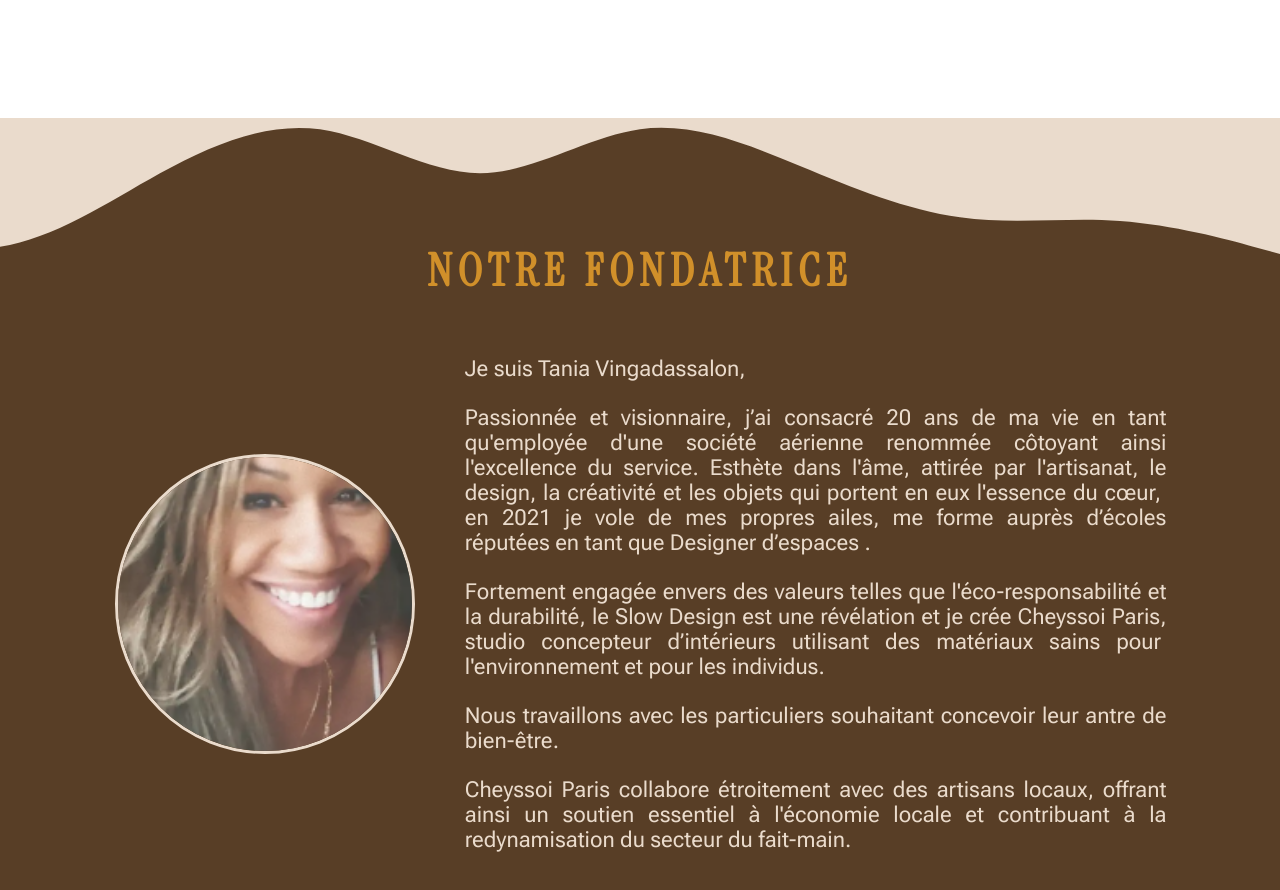
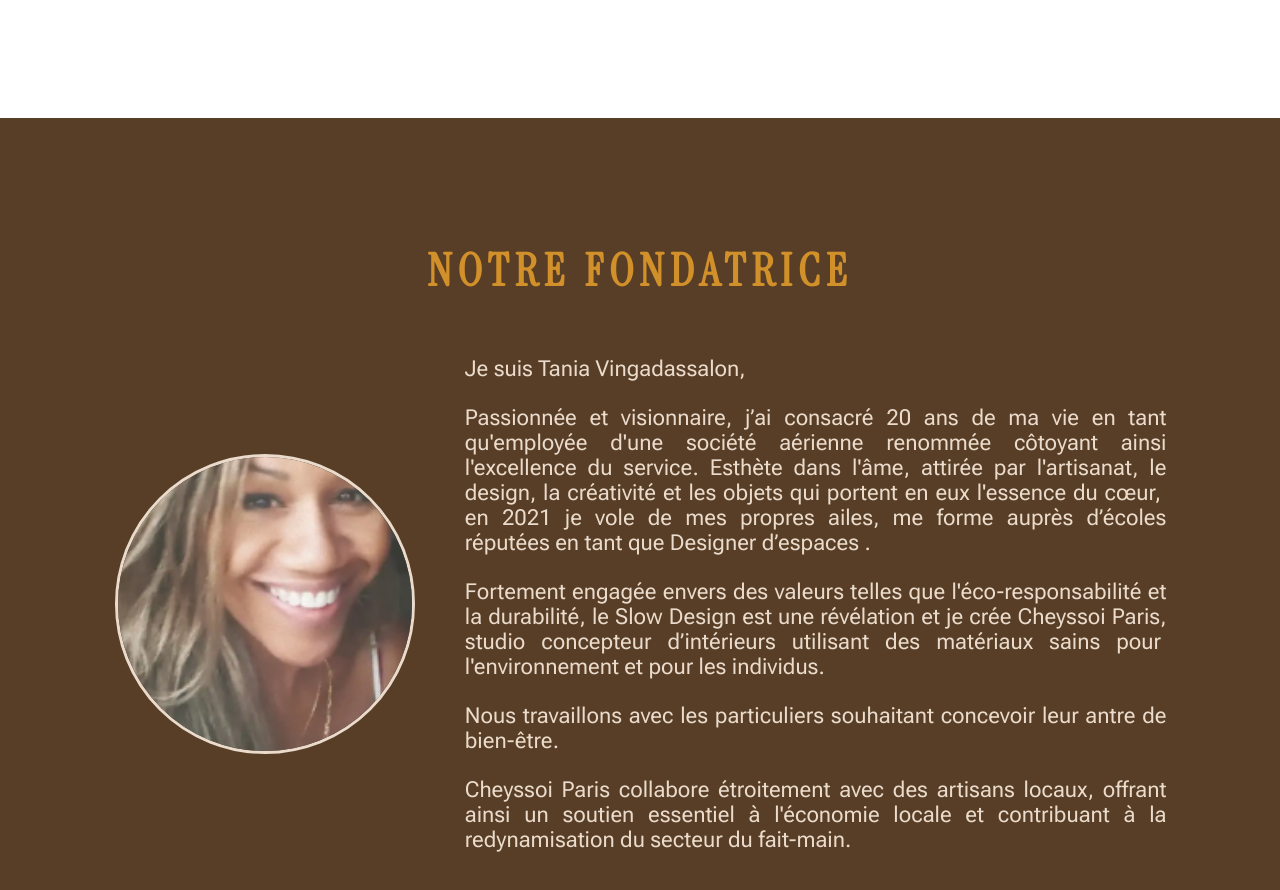
Before and after one commit to Scharlyopitz/CHEYSSOI-PARIS, a React (Vite) app: page /about in a window 1280 px wide. Shown: the part 1482-2372 px from the top of the page. Built offline with nearby package versions, Linux system fonts and the light colour scheme.

Commit message:
Retrait de la vague

```diff
--- a/src/pages/About.jsx
+++ b/src/pages/About.jsx
@@ -51,7 +51,7 @@ function SecondeSection() {
 }
 
 function ThirdSection() {
-  const color = "#eadbcc";
+  const color = "#ffffff";
 
   const textes = [
     "Je suis Tania Vingadassalon,",
@@ -64,10 +64,6 @@ function ThirdSection() {
 
   return (
     <section className="thirdSection">
-      <svg fill={color} style={{ transform: "rotate(180deg)" }}>
-        <path d="M0,44L26.7,51.3C53.3,59,107,73,160,77C213.3,81,267,73,320,80.7C373.3,88,427,110,480,132C533.3,154,587,176,640,168.7C693.3,161,747,125,800,124.7C853.3,125,907,161,960,168.7C1013.3,176,1067,154,1120,124.7C1173.3,95,1227,59,1280,51.3C1333.3,44,1387,66,1440,88C1493.3,110,1547,132,1600,143C1653.3,154,1707,154,1760,135.7C1813.3,117,1867,81,1920,69.7C1973.3,59,2027,73,2080,91.7C2133.3,110,2187,132,2240,139.3C2293.3,147,2347,139,2400,124.7C2453.3,110,2507,88,2560,88C2613.3,88,2667,110,2720,113.7C2773.3,117,2827,103,2880,102.7C2933.3,103,2987,117,3040,110C3093.3,103,3147,73,3200,73.3C3253.3,73,3307,103,3360,95.3C3413.3,88,3467,44,3520,25.7C3573.3,7,3627,15,3680,18.3C3733.3,22,3787,22,3813,22L3840,22L3840,220L3813.3,220C3786.7,220,3733,220,3680,220C3626.7,220,3573,220,3520,220C3466.7,220,3413,220,3360,220C3306.7,220,3253,220,3200,220C3146.7,220,3093,220,3040,220C2986.7,220,2933,220,2880,220C2826.7,220,2773,220,2720,220C2666.7,220,2613,220,2560,220C2506.7,220,2453,220,2400,220C2346.7,220,2293,220,2240,220C2186.7,220,2133,220,2080,220C2026.7,220,1973,220,1920,220C1866.7,220,1813,220,1760,220C1706.7,220,1653,220,1600,220C1546.7,220,1493,220,1440,220C1386.7,220,1333,220,1280,220C1226.7,220,1173,220,1120,220C1066.7,220,1013,220,960,220C906.7,220,853,220,800,220C746.7,220,693,220,640,220C586.7,220,533,220,480,220C426.7,220,373,220,320,220C266.7,220,213,220,160,220C106.7,220,53,220,27,220L0,220Z"></path>
-      </svg>
-
       <h2>Notre Fondatrice</h2>
       <div className="container">
         <img src={Tania} alt="Tania" />
--- a/src/sass/base/_reset.scss
+++ b/src/sass/base/_reset.scss
@@ -7,7 +7,7 @@
 body {
   font-family: "Roboto Flex", sans-serif;
   background: $White;
-  color: $Brown;
+  color: $Black;
 }
 
 section {
--- a/src/style/style.css
+++ b/src/style/style.css
@@ -11,7 +11,7 @@
 body {
   font-family: "Roboto Flex", sans-serif;
   background: #ffffff;
-  color: #583e26;
+  color: #000000;
 }
 
 section {
```
Also changed, not shown: 1 other file (tests, documents, lock files or other folders).
